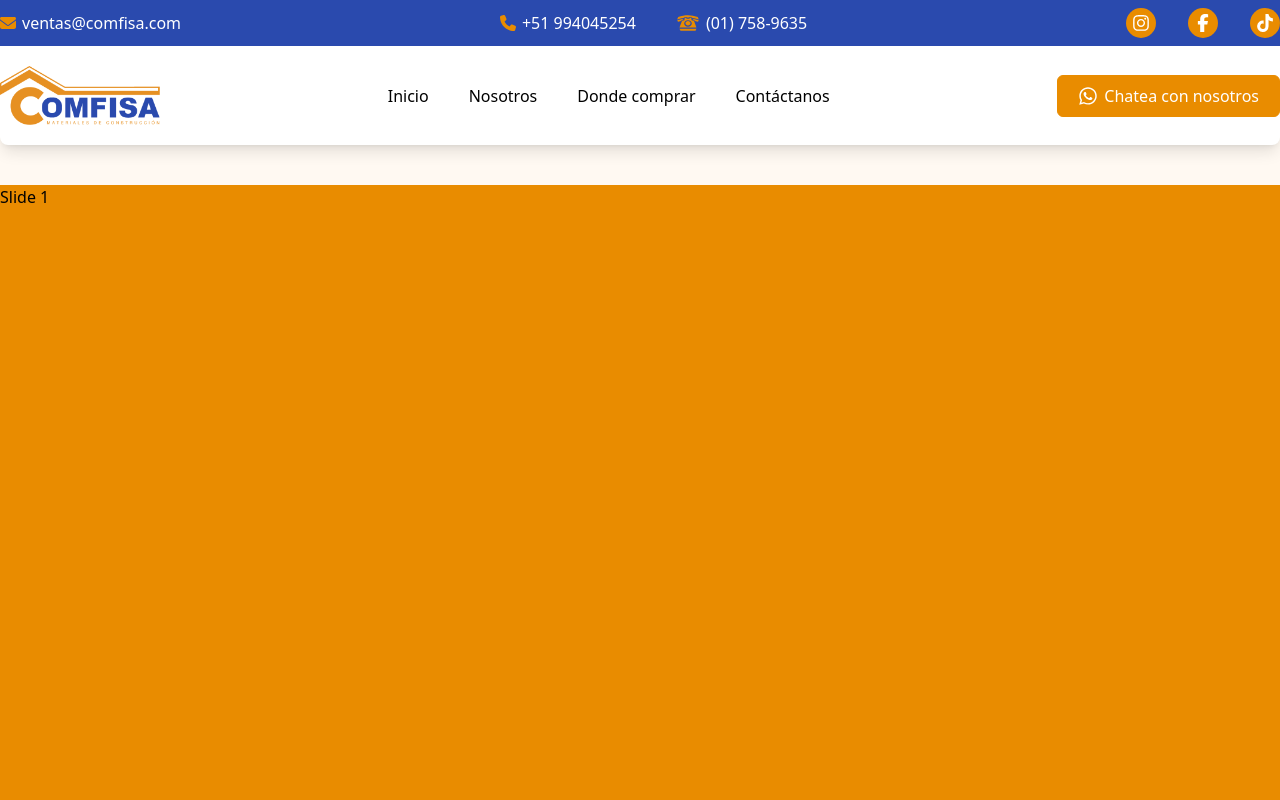
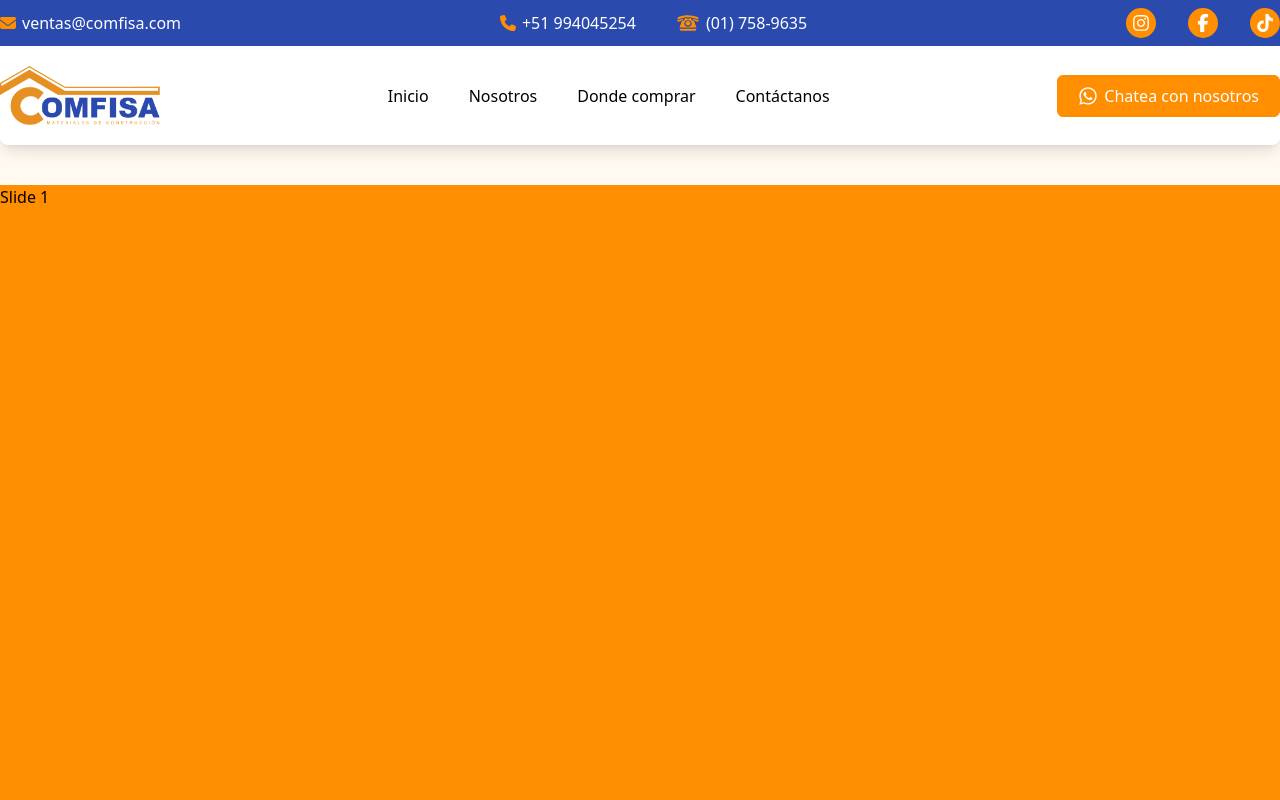
Before and after one commit to MiguelGuevara25/grupo-comfisa, a Next.js app: page / in a window 1280 px wide. Shown: the top 800 px of the page. Built offline with nearby package versions, Linux system fonts and the light colour scheme.

Commit message:
añadiendo detalles

```diff
--- a/src/components/Footer.tsx
+++ b/src/components/Footer.tsx
@@ -5,11 +5,11 @@ export default function Footer() {
     <footer className="rounded-t-xl bg-white">
       <div className="flex">
         <div>
-          <img src="/icoComfisa.png" alt="" />
+          <img src="/icoComfisa.png" alt="Grupo Comfisa Sac" />
         </div>
 
         <div>
-          <div className="">
+          <div>
             <div className="border">
               <h3>Nuestros locales:</h3>
               <ul>
--- a/src/components/Navbar.tsx
+++ b/src/components/Navbar.tsx
@@ -30,7 +30,7 @@ export default function Navbar() {
 
       <div>
         <a
-          href="https://web.whatsapp.com/send?phone=51994045254"
+          href="https://wa.me/+51994045254"
           target="_blank"
           className="flex items-center gap-1.5 rounded-md border border-orange-comfisa bg-orange-comfisa px-5 py-2 text-white transition-all hover:border hover:border-orange-comfisa hover:bg-white hover:text-orange-comfisa"
         >
--- a/tailwind.config.ts
+++ b/tailwind.config.ts
@@ -10,7 +10,7 @@ const config: Config = {
     extend: {
       colors: {
         "blue-comfisa": "#2A4AAE",
-        "orange-comfisa": "#E98C00",
+        "orange-comfisa": "#FF8E00",
       },
     },
   },
```
